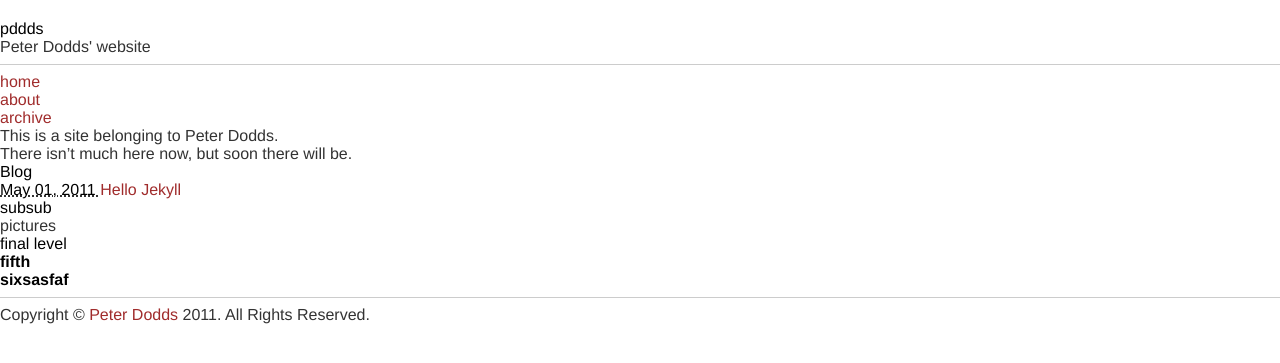
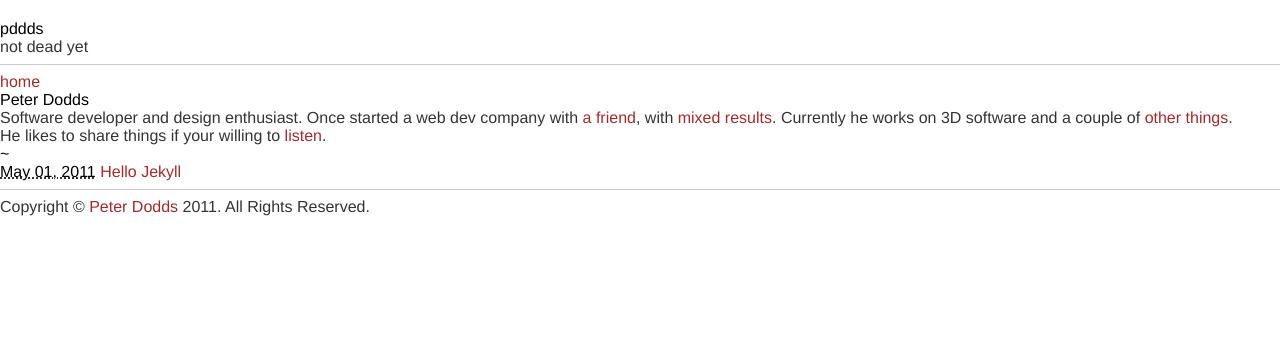
Before and after one commit to m0tive/pddds.com, a Jekyll site: the page built from index.md, in a window 1280 px wide. Shown: the top 363 px of the page. Built offline with Jekyll 4.4.1, drawn with Linux system fonts in a browser that asks for light colours.

Commit message:
More styling and a good-ish front page

```diff
--- a/_config.yml
+++ b/_config.yml
@@ -1,7 +1,7 @@
 permalink: /blog/:categories/:title.html
 
 title: pddds
-subtitle: "Peter Dodds' website"
+subtitle: "not dead yet"
 url: http://pddds.com
 author: Peter Dodds
 email: "peter+at+pddds+com"
@@ -9,9 +9,5 @@ email: "peter+at+pddds+com"
 nav:
     - name: home
       url: /
-    - name: about
-      url: /about.html
-    - name: archive
-      url: /archive.html
 
 exclude: README.md
--- /dev/null
+++ b/_includes/site-footer.css
@@ -0,0 +1 @@
+footer p {font-size:0.8em; color:#666}
--- a/_includes/site-nav.html
+++ b/_includes/site-nav.html
@@ -6,6 +6,6 @@
             <li><a{% if subitem.url %} href="{{ subitem.url}}"{% endif %}>{{ subitem.name }}</a>{% endfor %}
         </ul>{% endif %}{% endfor %}
 </ol>
-<span class="clr"></span>
+<span class="clearfix"></span>
 </div></nav>
 <!-- /include site-nav -->
--- a/_layouts/defaultcss.css
+++ b/_layouts/defaultcss.css
@@ -32,13 +32,14 @@ h6 {font-size:0.9em}
 
 h1,h2,h3,h4,h5{margin:1em 0 0.3em}
 
-p{margin:0.3em 0 0.5em}
+p{margin:0.3em 0 0.5em; line-height:1.3em}
 
 ol, ul {margin:0 0 1em 2em}
 
 hr {border-color: #333; border-style: dashed}
 
-footer p {font-size:0.8em; color:#666}
+{% include site-header.css %}
+{% include site-footer.css %}
 
 #container {margin:0 auto;width:32.5em}
 
--- a/index.md
+++ b/index.md
@@ -3,19 +3,26 @@ layout: default
 tab: home
 ---
 
-This is a site belonging to {{ site.author }}.
+Peter Dodds
+-----------
+Software developer and design enthusiast. Once started a web dev company with [a friend][bell], with [mixed results][hoptic]. Currently he works on 3D software and a couple of [other things][github].
 
-There isn't much here now, but soon there will be.
+He likes to share things if your willing to [listen][twitter].
 
-Blog
-----
+[bell]:http://404visuals.com/ "David Bell"
+[hoptic]:http://hoptic.co.uk/ "Hoptic"
+[github]:https://github.com/m0tive/ "github.com/m0tive"
+[twitter]:http://twitter.com/m0tive/ "twitter.com/m0tive"
 
-{% assign postcount = 10 %}
-{% include postarchive.html %}
+~
+-
 
-### subsub
-pictures
-
-#### final level
-##### fifth
-###### sixsasfaf
+<ol class="post-list">{% for post in site.posts %}
+    <li>
+        <abbr class="published" title="{{ post.date | date_to_xmlschema }}">
+            {{ post.date | date: '%B %d, %Y' }}</abbr>
+        <span class="title"><a href="{{ post.url }}" rel="bookmark"
+            title="{{ post.title }}">{{ post.title }}</a></span>
+        <span class="clr"></span>
+    </li>{% endfor %}
+</ol>
```
Also changed, not shown: _includes/site-header.css (added, +20 -0 lines), about.textile (deleted, +0 -17 lines).
